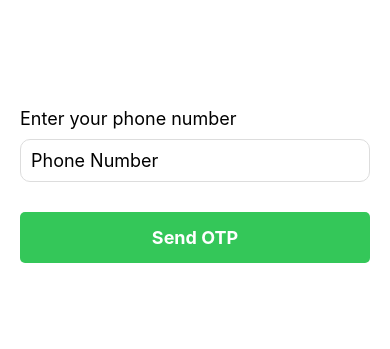
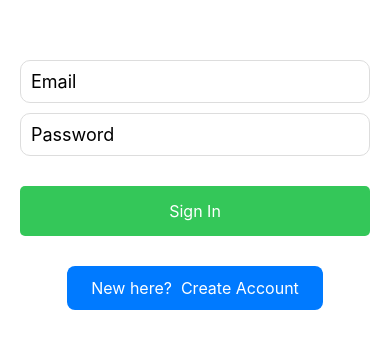
Before and after one commit to Ank1999/Bharat_Autocheck, a React Native app: screen /Login in a window 390 px wide. Shown: the part 237-586 px from the top of the page. Built offline with nearby package versions, Linux system fonts and the light colour scheme.

Commit message:
Added login sign up with API

```diff
--- a/src/components/Login.js
+++ b/src/components/Login.js
@@ -1,143 +1,212 @@
-import React, { useState, useRef, useEffect } from 'react';
-import { View, Text, TextInput, TouchableOpacity, StyleSheet, Alert } from 'react-native';
+import React, { useState, useRef } from "react";
+import {
+  View,
+  Text,
+  TextInput,
+  TouchableOpacity,
+  StyleSheet,
+  Alert,
+} from "react-native";
 
-export default function Login({navigation}) {
-    const [phoneNumber, setPhoneNumber] = useState('');
-    const [otp, setOtp] = useState(['', '', '', '']);
+export default function SignUpSignIn({ navigation }) {
+  const [isSignInView, setIsSignInView] = useState(true); // Toggle between sign-in and sign-up view
+  const [email, setEmail] = useState("");
+  const [password, setPassword] = useState("");
+  const [confirmPassword, setConfirmPassword] = useState("");
+  const [username, setUsername] = useState("");
+  const [phoneNumber, setPhoneNumber] = useState("");
+  const [otp, setOtp] = useState(["", "", "", ""]);
   const [isOtpSent, setIsOtpSent] = useState(false);
 
-    const handleSendOrVerifyOtp = () => {
-        if (isOtpSent) {
-            // Verify OTP code
-            const otpCode = otp.join('');
-            console.log('Verify OTP: ', otpCode);
-            // Here you would verify the OTP against your backend
-            Alert.alert('OTP Verification', 'The OTP verification is successful!', [{ text: 'OK' }]);
-            // navigation.navigate('HomeScreen');
-            navigation.navigate('Main');
-        } else {
-            // Send OTP code
-            console.log('Send OTP to: ', phoneNumber);
-            // Here you would send the OTP to the user's phone number via your backend
-            setIsOtpSent(true);
-        }
-    };
-
-    // Create individual refs for each OTP input
+  // OTP input refs
   const firstInputRef = useRef(null);
   const secondInputRef = useRef(null);
   const thirdInputRef = useRef(null);
   const fourthInputRef = useRef(null);
+  const otpInputRefs = [
+    firstInputRef,
+    secondInputRef,
+    thirdInputRef,
+    fourthInputRef,
+  ];
 
-    // Array of refs for convenience in handling focus
-    const otpInputRefs = [firstInputRef, secondInputRef, thirdInputRef, fourthInputRef];
+  const handleSignUpOrSignIn = () => {
+    if (isSignInView) {
+      // Sign-In logic
+      console.log("Sign-In with: ", email, password);
+      //TODO
+      // Verify email and password with backend
 
-    const handleOtpChange = (text, index) => {
-        const newOtp = [...otp];
-        newOtp[index] = text;
-        setOtp(newOtp);
-
-        // Focus next input on entering a digit
-        if (text && index < otp.length - 1) {
-            otpInputRefs[index + 1].current.focus();
+    //   fetch("http://localhost:8080/user/login", {
+    //     method: "POST",
+    //     headers: {
+    //       "Content-Type": "application/json",
+    //     },
+    //     body: JSON.stringify({
+    //       username: username,
+    //       password: password,
+    //     }),
+    //   })
+    //     .then((response) => {console.log(response); response.json();})
+    //     .then((data) => {
+    //       // Handle successful sign-up response
+    //       navigation.navigate("Main");
+    //     })
+    //     .catch((error) => {
+    //       // Handle sign-up error
+    //       alert("Sign-in Error:");
+    //       console.error("Sign-in Error:", error);
+    //       // You can display an error message to the user
+    //     });
+    } else {
+      // Sign-Up logic
+      if (password !== confirmPassword) {
+        Alert.alert("Error", "Passwords do not match");
+        return;
+      }
+      console.log("Sign-Up with: ", email, password, phoneNumber);
+      // Create user account in your backend
+      // Make a POST request to your sign-up endpoint using fetch
+      fetch("http://localhost:8080/user/signup", {
+        method: "POST",
+        headers: {
+          "Content-Type": "application/json",
+        },
+        body: JSON.stringify({
+          username: username,
+          email: email,
+          mobileNo: phoneNumber,
+          password: password,
+        }),
+      })
+        .then((response) => {console.log(response); response.json();})
+        .then((data) => {
+          // Handle successful sign-up response
+          navigation.navigate("Main");
+        })
+        .catch((error) => {
+          // Handle sign-up error
+          alert("Sign-Up Error:");
+          console.error("Sign-Up Error:", error);
+          // You can display an error message to the user
+        });
     }
   };
 
-
   return (
     <View style={styles.container}>
-            <Text style={styles.label}>Enter your phone number</Text>
+      {!isSignInView && (
+        <>
+          <TextInput
+            style={styles.input}
+            placeholder="Name"
+            value={username}
+            onChangeText={setUsername}
+            keyboardType="email-address"
+          />
+        </>
+      )}
+      <TextInput
+        style={styles.input}
+        placeholder="Email"
+        value={email}
+        onChangeText={setEmail}
+        keyboardType="email-address"
+      />
+      <TextInput
+        style={styles.input}
+        placeholder="Password"
+        value={password}
+        onChangeText={setPassword}
+        secureTextEntry
+      />
+
+      {!isSignInView && (
+        <>
+          <TextInput
+            style={styles.input}
+            placeholder="Confirm Password"
+            value={confirmPassword}
+            onChangeText={setConfirmPassword}
+            secureTextEntry
+          />
           <TextInput
             style={styles.input}
             placeholder="Phone Number"
             keyboardType="phone-pad"
             value={phoneNumber}
             onChangeText={setPhoneNumber}
-                editable={!isOtpSent} // Make it non-editable after sending OTP
+            editable={!isOtpSent}
           />
-            {isOtpSent && (
-                <View style={styles.otpInputsContainer}>
-                    {otp.map((digit, index) => (
-                        <TextInput
-                            key={index}
-                            ref={otpInputRefs[index]}
-                            style={styles.otpInput}
-                            keyboardType="number-pad"
-                            maxLength={1}
-                            onChangeText={(text) => handleOtpChange(text, index)}
-                            value={digit}
-                        />
-                    ))}
-                </View>
+        </>
       )}
-            <TouchableOpacity style={styles.button} onPress={handleSendOrVerifyOtp}>
-                <Text style={styles.buttonText}>{isOtpSent ? 'Verify OTP' : 'Send OTP'}</Text>
+      <TouchableOpacity style={styles.button} onPress={handleSignUpOrSignIn}>
+        <Text style={styles.buttonText}>
+          {isSignInView ? "Sign In" : "Sign Up"}
+        </Text>
+      </TouchableOpacity>
+      <TouchableOpacity
+        style={styles.toggleButton}
+        onPress={() => setIsSignInView(!isSignInView)}
+      >
+        <Text style={styles.buttonText}>
+          {isSignInView ? "New here?  Create Account" : "Switch to Sign In"}
+        </Text>
       </TouchableOpacity>
     </View>
   );
-};
+}
 
 const styles = StyleSheet.create({
-    otpInputsContainer: {
-        flexDirection: 'row',
-        justifyContent: 'space-between',
-        paddingHorizontal: 20,
-        marginBottom: 20,
-    },
-    otpInput: {
-        width: '22%',
-        borderWidth: 1,
-        borderColor: '#ddd',
-        padding: 15,
-        fontSize: 18,
-        textAlign: 'center',
-    },
   container: {
     flex: 1,
-        justifyContent: 'center',
+    justifyContent: "center",
     padding: 20,
-        backgroundColor: '#fff',
+    backgroundColor: "#fff",
   },
-    label: {
-        fontSize: 18,
-        marginBottom: 10,
+  toggleButton: {
+    alignSelf: "center",
+    marginTop: 30,
+    backgroundColor: "#007AFF", // Professional color
+    borderRadius: 8, // Rounded corners
+    paddingVertical: 12, // Vertical padding
+    paddingHorizontal: 24, // Horizontal padding
   },
   input: {
     fontSize: 18,
     borderWidth: 1,
-        borderColor: '#ddd',
+    borderColor: "#ddd",
     paddingHorizontal: 10,
     paddingVertical: 10,
     borderRadius: 10,
-        marginBottom: 10, // You can reduce this value if needed
+    marginBottom: 10,
   },
   otpInputsContainer: {
-        flexDirection: 'row',
-        justifyContent: 'space-between',
+    flexDirection: "row",
+    justifyContent: "space-between",
     paddingHorizontal: 20,
-        marginTop: 10, // Reduced the margin at the top of OTP inputs
-        marginBottom: 20, // Adjust as needed
+    marginTop: 10,
+    marginBottom: 20,
   },
   otpInput: {
-        width: '22%',
+    width: "22%",
     borderWidth: 1,
-        borderColor: '#ddd',
+    borderColor: "#ddd",
     padding: 15,
     fontSize: 18,
-        textAlign: 'center',
+    textAlign: "center",
     borderRadius: 15,
-
   },
   button: {
-        backgroundColor: '#34C759',
+    backgroundColor: "#34C759",
     padding: 15,
     borderRadius: 5,
-        alignItems: 'center',
-        marginTop: 20, // Adjust this margin to control space above the button
+    alignItems: "center",
+    marginTop: 20,
   },
   buttonText: {
-        fontSize: 18,
-        color: '#fff',
-        fontWeight: 'bold',
+    fontSize: 16,
+    color: "#fff",
+    // fontWeight: 'bold',
   },
 });
```
Lines whose indentation alone changed are shown as unchanged.
